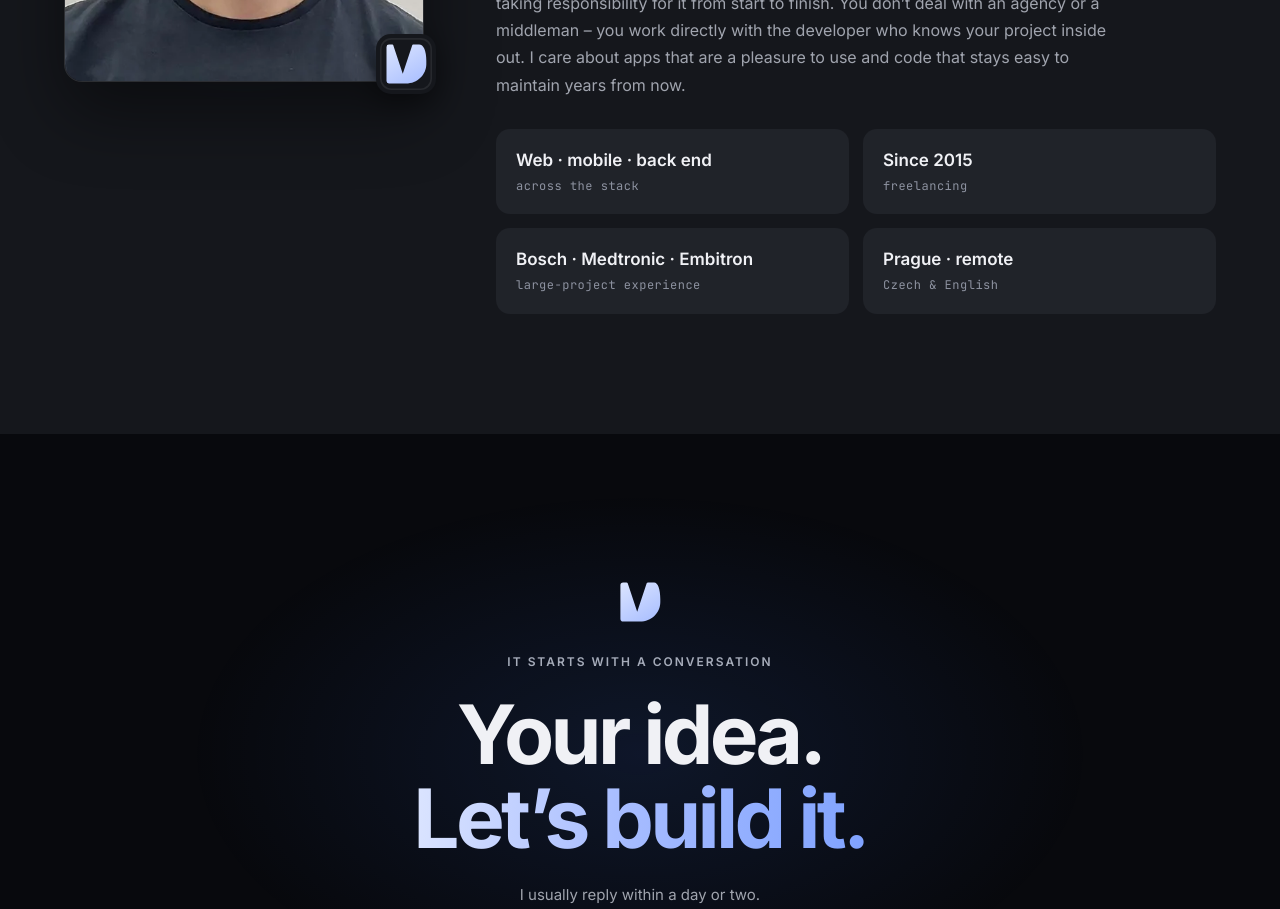
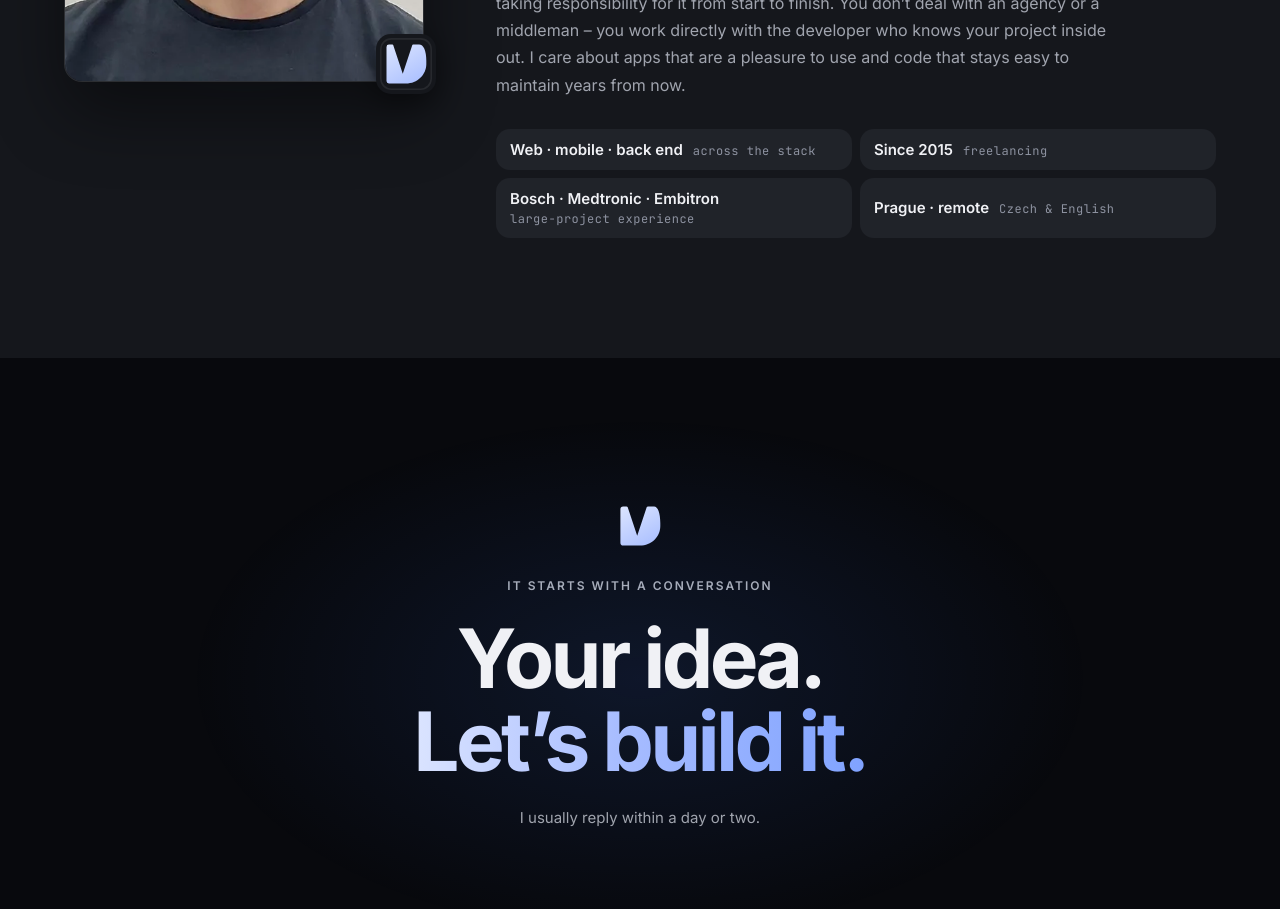
Before and after one commit to DanielVagner/personalWebsite, an Angular app: page / in a window 1280 px wide. Shown: the part 9600-10509 px from the top of the page. Built offline with nearby package versions, Linux system fonts and the light colour scheme.

Commit message:
About: compact one-line fact tiles (value and label side by side)

```diff
--- a/src/app/sections/about/about.scss
+++ b/src/app/sections/about/about.scss
@@ -99,22 +99,25 @@ $stack-bp: 900px;
   display: grid;
   // Always 2 × 2 (one column on phones), so no tile is left alone on a row.
   grid-template-columns: minmax(0, 1fr);
-  gap: 14px;
+  gap: 8px;
+  margin: 10px 0 0;
+  padding: 0;
+  list-style: none;
 
   @include up($bp-sm) {
     grid-template-columns: repeat(2, minmax(0, 1fr));
   }
-  margin: 10px 0 0;
-  padding: 0;
-  list-style: none;
 }
 
+// Compact, one text line high: value and label side by side.
 .fact {
   display: flex;
-  flex-direction: column;
-  gap: 6px;
+  flex-wrap: wrap;
+  align-items: baseline;
+  align-content: center;
+  gap: 2px 10px;
   min-width: 0;
-  padding: 20px;
+  padding: 10px 14px;
   border-radius: var(--radius);
   background: var(--card);
 
@@ -128,9 +131,9 @@ $stack-bp: 900px;
 }
 
 .fact__value {
-  font-size: 17px;
+  font-size: 15px;
   font-weight: 600;
-  line-height: 1.35;
+  line-height: 1.4;
   color: var(--text);
 }
 
```
